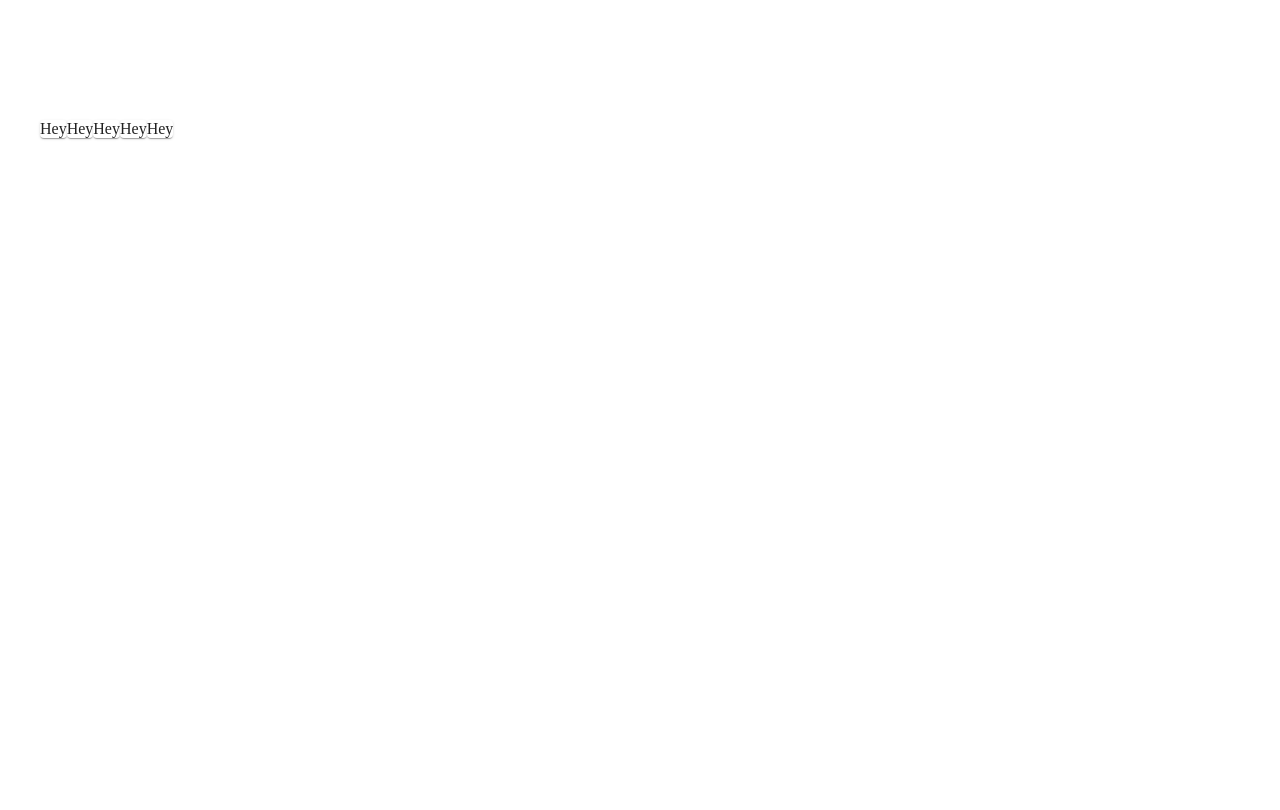
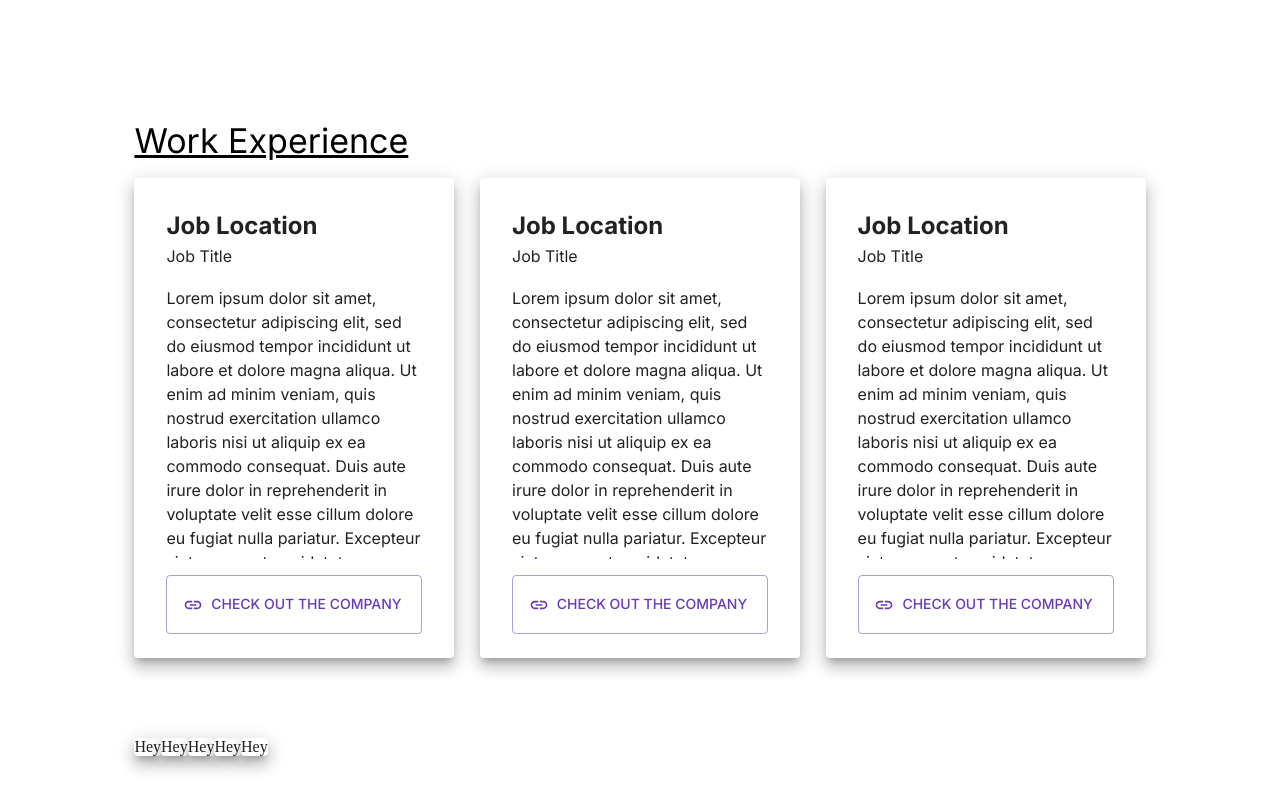
Before and after one commit to rgreenan55/RobertGreenanPortfolio, a React (Vite) app: page / in a window 1280 px wide. Shown: the part 1400-2210 px from the top of the page. Built offline with nearby package versions, Linux system fonts and the light colour scheme.

Commit message:
Added Work Section

```diff
--- a/index.html
+++ b/index.html
@@ -3,6 +3,24 @@
   <head>
     <meta charset="UTF-8" />
     <meta name="viewport" content="width=device-width, initial-scale=1.0" />
+
+    <style>
+        ::-webkit-scrollbar
+        {
+          width: 8px;  /* for vertical scrollbars */
+          height: 8px; /* for horizontal scrollbars */
+        }
+
+        ::-webkit-scrollbar-track
+        {
+          background: rgba(0, 0, 0, 0.25);
+        }
+
+        ::-webkit-scrollbar-thumb
+        {
+          background: rgba(0, 0, 0, 0.5);
+        }
+    </style>
 
     <!-- Import Custom Font -->
     <link rel="preconnect" href="https://fonts.googleapis.com">
@@ -12,7 +30,7 @@
     <link rel="icon" type="image/svg+xml" href="/favicon/favicon.ico" />
     <title>Robert Greenan</title>
   </head>
-  <body style="margin: 0">
+  <body>
     <div id="root"></div>
     <script type="module" src="/src/main.tsx"></script>
   </body>
--- a/src/App.tsx
+++ b/src/App.tsx
@@ -2,6 +2,7 @@ import { Container, Stack } from "@mui/material"
 import Header from "./layouts/Header"
 import {
     Introduction,
+    Personal,
     Projects,
     Work
 } from "./sections"
@@ -14,7 +15,9 @@ const App = () => {
             <Introduction />
             <Projects />
             <Work />
+            <Personal />
         </Stack>
+        {/* Footer? */}
     </Container>
   )
 }
--- a/src/components/SectionContainer.tsx
+++ b/src/components/SectionContainer.tsx
@@ -1,23 +1,26 @@
-import { Box, Container } from "@mui/material"
+import { Box, Container, Typography } from "@mui/material"
 
 type Props = {
     children: React.ReactNode,
-    disableTopMargin?: boolean
-    height?: string
-    maxHeight?: string
+    disableTopMargin?: boolean,
+    headerTitle?: string,
+    height?: string | any,
+    maxHeight?: string | any,
 }
 
-const SectionContainer = ({children, disableTopMargin, height, maxHeight } : Props) => {
+const SectionContainer = ({children, disableTopMargin, headerTitle, height, maxHeight } : Props) => {
     return (
-        <Box position='relative' sx={{ width: '100%', }}>
+        <Box position='relative' sx={{ width: '100%' }}>
 
             {/* Background for Section */}
             <Box position='absolute' sx={{ height: '100%', width: '100%', zIndex: '-1' }}>
                 {/* ... */}
             </Box>
 
+
             {/* Content of Section */}
-            <Container disableGutters sx={{ mt: disableTopMargin?'0':'5vh', mb: '5vh' }}>
+            <Container disableGutters maxWidth={false} sx={{ mt: disableTopMargin?'0':'5vh', mb: '5vh', maxWidth: '80%', height: 'auto' }}>
+                {headerTitle && <Typography variant='h4' sx={{ mb: '16px', textDecoration: 'underline' }}> {headerTitle} </Typography>}
                 <Box sx={{ height, maxHeight }}>
                     {children}
                 </Box>
--- /dev/null
+++ b/src/components/WorkCard.tsx
@@ -0,0 +1,35 @@
+import { Link } from "@mui/icons-material";
+import { Button, Card, CardContent, Typography } from "@mui/material";
+
+
+const WorkCard = () => {
+    return (
+        <Card sx={{ display: 'flex', flexDirection: 'column', p: '16px 16px 0 16px' }}>
+            <CardContent>
+                <Typography variant='h5' fontWeight='bold'> Job Location </Typography>
+                <Typography variant='subtitle1'> Job Title </Typography>
+            </CardContent>
+            <CardContent sx={{ pt: 0, flexGrow: 1, overflowY: 'auto' }}>
+                <Typography>
+                Lorem ipsum dolor sit amet, consectetur adipiscing elit, sed do eiusmod tempor incididunt ut labore et dolore magna aliqua.
+                Ut enim ad minim veniam, quis nostrud exercitation ullamco laboris nisi ut aliquip ex ea commodo consequat.
+                Duis aute irure dolor in reprehenderit in voluptate velit esse cillum dolore eu fugiat nulla pariatur.
+                Excepteur sint occaecat cupidatat non proident, sunt in culpa qui officia deserunt mollit anim id est laborum.
+
+                {/* Lorem ipsum dolor sit amet, consectetur adipiscing elit, sed do eiusmod tempor incididunt ut labore et dolore magna aliqua.
+                Ut enim ad minim veniam, quis nostrud exercitation ullamco laboris nisi ut aliquip ex ea commodo consequat.
+                Duis aute irure dolor in reprehenderit in voluptate velit esse cillum dolore eu fugiat nulla pariatur.
+                Excepteur sint occaecat cupidatat non proident, sunt in culpa qui officia deserunt mollit anim id est laborum. */}
+                </Typography>
+            </CardContent>
+            <CardContent>
+                <Button variant='outlined' color="secondary" startIcon={<Link />} sx={{ width: '100%', p: '16px' }}>
+                    Check out the Company
+                </Button>
+            </CardContent>
+        </Card>
+
+    )
+}
+
+export default WorkCard;
--- a/src/layouts/Header.tsx
+++ b/src/layouts/Header.tsx
@@ -18,11 +18,11 @@ const Header = () => {
                     {/* Links - Icon Button */}
                     <Box>
                         <IconButton onClick={() => window.open('https://github.com/rgreenan55', '_blank')}>
-                            <GitHub sx={{ color: 'black', opacity: 0.75 }} />
+                            <GitHub sx={{ color: 'black', opacity: 0.8 }} />
                         </IconButton>
 
                         <IconButton onClick={() => window.open('https://www.linkedin.com/in/robert-greenan/', '_blank')}>
-                            <LinkedIn sx={{ color: 'black', opacity: 0.75 }} />
+                            <LinkedIn sx={{ color: 'black',  opacity: 0.8 }} />
                         </IconButton>
                     </Box>
 
--- a/src/main.tsx
+++ b/src/main.tsx
@@ -4,13 +4,20 @@ import App from './App.tsx'
 import { createTheme, ThemeProvider } from '@mui/material'
 
 const theme = createTheme ({
-    typography: {
-        fontFamily: '"Inter"',
-    },
     palette: {
         primary: { main: '#ffffff' },
         secondary: { main: '#673ab7' },
     },
+    typography: {
+        fontFamily: '"Inter"',
+    },
+    components: {
+        MuiCard: {
+            defaultProps: {
+                elevation: 10,
+            },
+        }
+    }
 });
 
 ReactDOM.createRoot(document.getElementById('root')!).render(
--- a/src/sections/Introduction.tsx
+++ b/src/sections/Introduction.tsx
@@ -5,7 +5,7 @@ import SectionContainer from "../components/SectionContainer";
 const Introduction = () => {
     return (
         <SectionContainer disableTopMargin height='80vh' maxHeight='740px'>
-            <Card elevation={10} sx={{ display: 'flex', justifyContent: 'space-between', height: '100%' }}>
+            <Card sx={{ display: 'flex', justifyContent: 'space-between', height: '100%' }}>
 
                 <CardContent sx={{ alignContent: 'center', p: '32px', width: '50%'}}>
                     <Typography variant='h4' fontWeight='bold'>
--- /dev/null
+++ b/src/sections/Personal.tsx
@@ -0,0 +1,18 @@
+import { Card, Stack } from "@mui/material"
+import SectionContainer from "../components/SectionContainer";
+
+const Personal = () => {
+    return (
+        <SectionContainer height='80vh' maxHeight='740px'>
+            <Stack direction='row' width='100%'>
+                <Card> Hey </Card>
+                <Card> Hey </Card>
+                <Card> Hey </Card>
+                <Card> Hey </Card>
+                <Card> Hey </Card>
+            </Stack>
+        </SectionContainer>
+    )
+}
+
+export default Personal;
--- a/src/sections/Work.tsx
+++ b/src/sections/Work.tsx
@@ -1,15 +1,14 @@
-import { Card, Stack } from "@mui/material"
+import { Stack } from "@mui/material"
 import SectionContainer from "../components/SectionContainer";
+import WorkCard from "../components/WorkCard";
 
 const Work = () => {
     return (
-        <SectionContainer height='80vh' maxHeight='740px'>
-            <Stack direction='row' width='100%'>
-                <Card> Hey </Card>
-                <Card> Hey </Card>
-                <Card> Hey </Card>
-                <Card> Hey </Card>
-                <Card> Hey </Card>
+        <SectionContainer headerTitle='Work Experience' height={{ xs: '180vh', lg: '60vh' }}>
+            <Stack spacing="2vw" direction={{ xs: 'column', lg: 'row' }} sx={{ height: '100%' }}>
+                <WorkCard />
+                <WorkCard />
+                <WorkCard />
             </Stack>
         </SectionContainer>
     )
--- a/src/sections/index.tsx
+++ b/src/sections/index.tsx
@@ -1,9 +1,11 @@
 import Introduction from "./Introduction";
 import Projects from "./Projects";
 import Work from "./Work";
+import Personal from "./Personal";
 
 export {
     Introduction,
     Projects,
     Work,
+    Personal
 }
```
